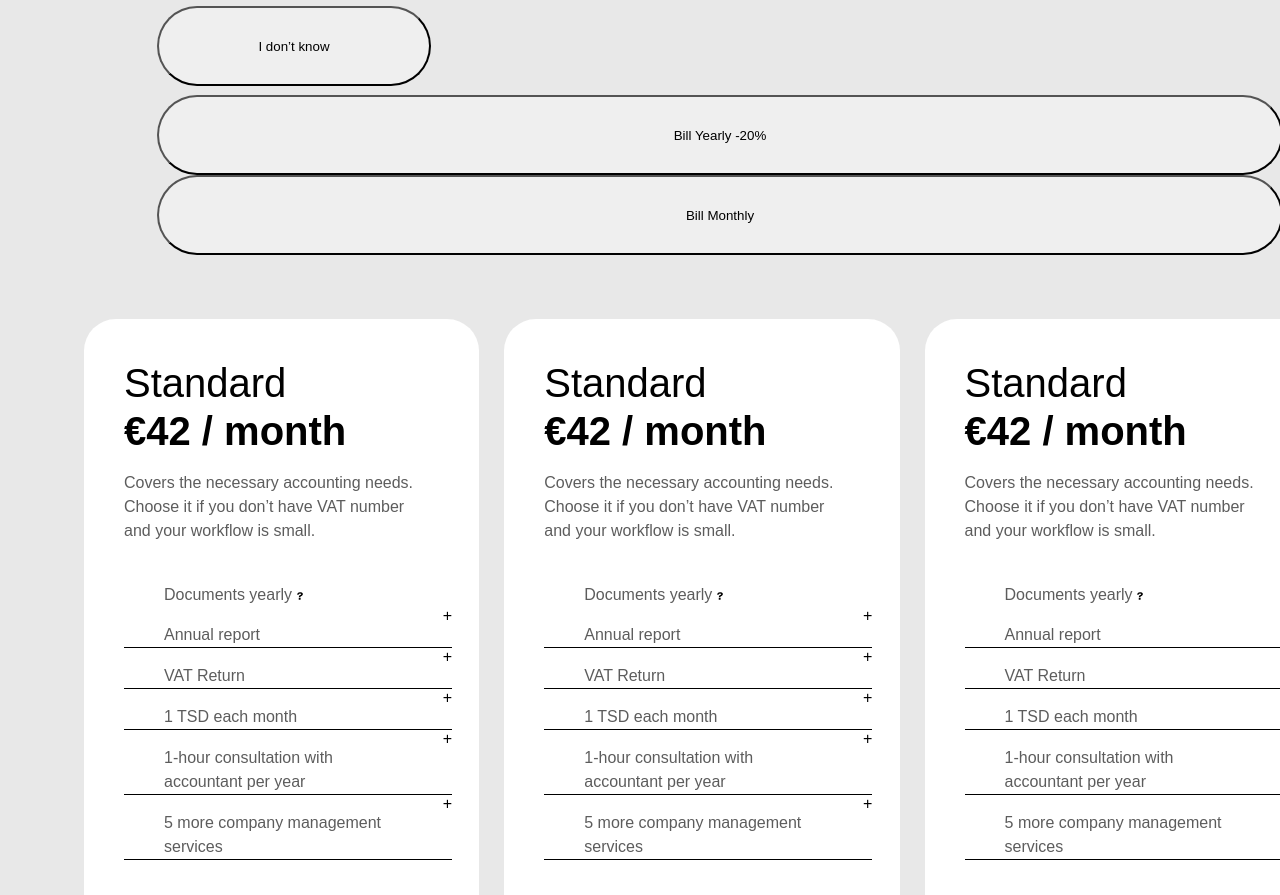
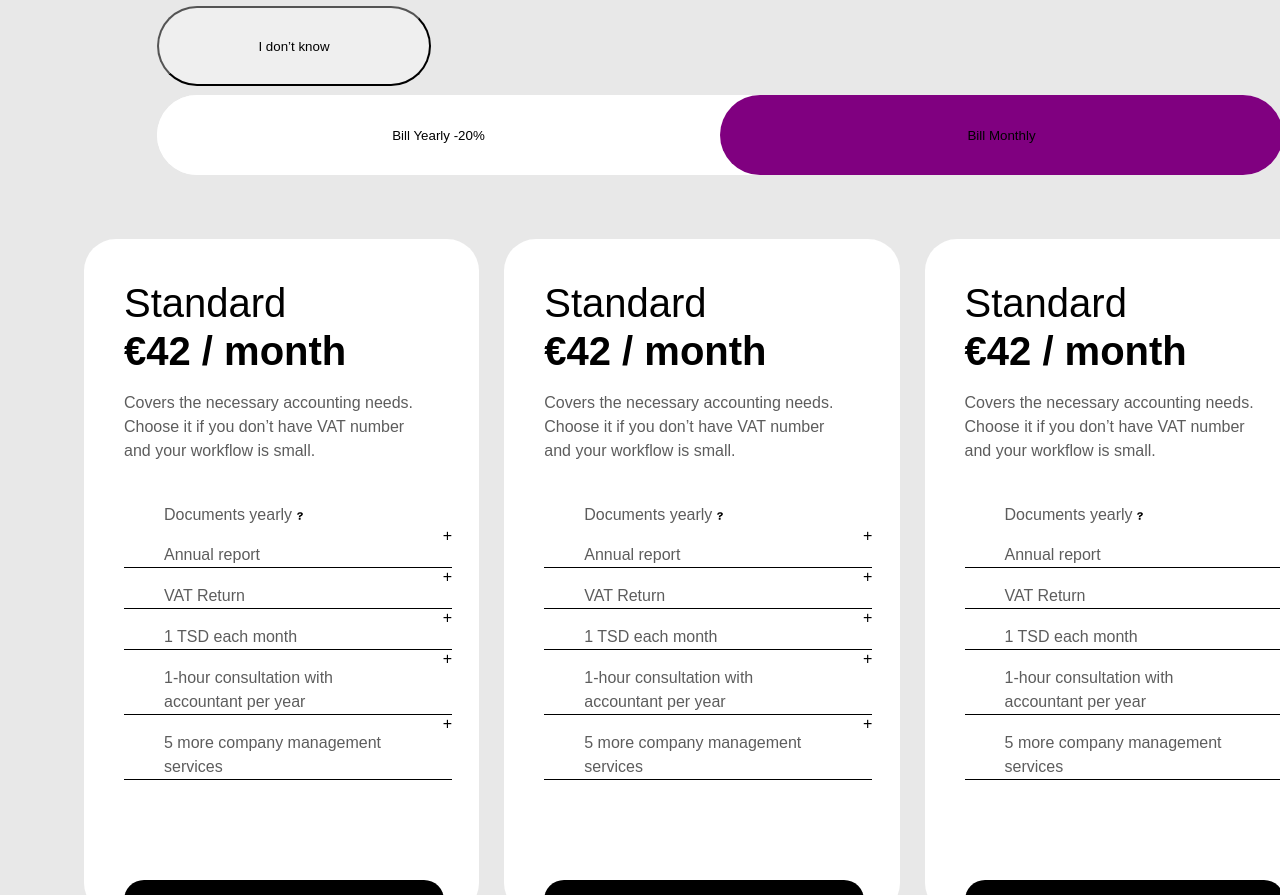
Before and after one commit to Duke1504/Accounting, a plain HTML site: page index.html in a window 1280 px wide. Shown: the part 4898-5793 px from the top of the page. Drawn offline with Linux system fonts and the light colour scheme; a web font is replaced by a local one.

Commit message:
Changes to be committed: 	modified:   css/style.css 	modified:   index.html

```diff
--- a/css/style.css
+++ b/css/style.css
@@ -363,13 +363,31 @@ input[type="radio"] {
 
 }
 
-.discount {
+.billBtns {
+    background-color: #fff;
     width: 1126px;
     height: 80px;
     border-radius: 80px;
+    display: flex;
+    justify-content: space-between;
+}
 
+.discountp {
+    background-color: #fff;
+    width: 565px;
+    height: 80px;
+    border: none;
+    border-radius: 80px;
+}
 
+.discountw {
+    background-color:   purple;
+    width: 565px;
+    height: 80px;
+    border: none;
+    border-radius: 80px;
 }
+
 
 .costCards {
     display: flex;
@@ -931,7 +949,6 @@ button.faqText .plus {
 
 
 
-
 @media (max-width: 400px) {
     .blueContainer h2 {
         text-align: center;
--- a/index.html
+++ b/index.html
@@ -140,8 +140,8 @@
                 <button class="infoBtns">E-commerce business</button>
                 <button class="infoBtns">I don’t know</button>
                 <div class="billBtns">
-                    <button class="discount">Bill Yearly -20%</button>
-                    <button class="discount">Bill Monthly</button>
+                    <button class="discountp">Bill Yearly -20%</button>
+                    <button class="discountw">Bill Monthly</button>
                 </div>
             </div>
 
```
